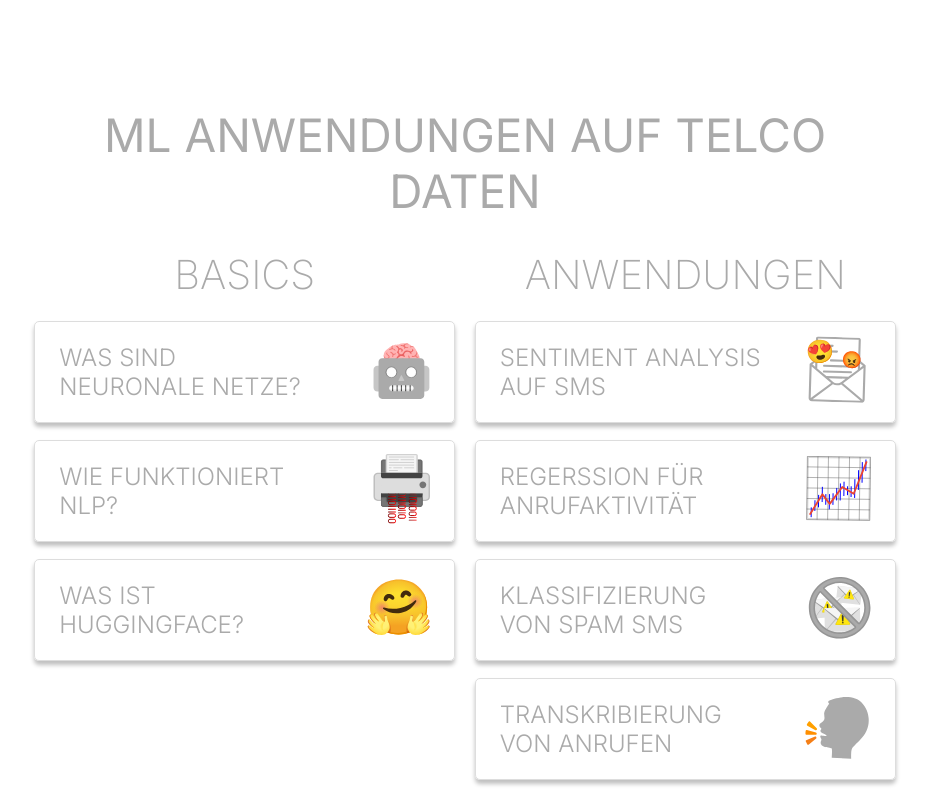
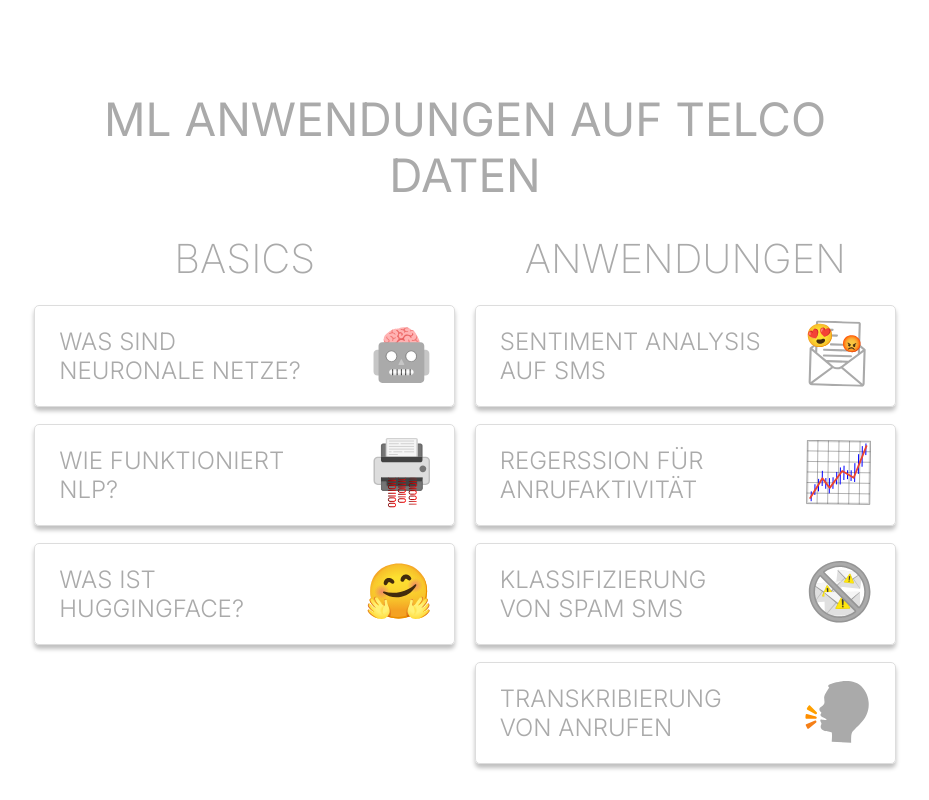
Before and after one commit to vogelskamp/learn-ml-on-telco, a React app: page / in a window 1280 px wide. Shown: the top 800 px of the page, without its empty margins (175-1104 px from the left). Built offline with nearby package versions, Linux system fonts and the light colour scheme.

Commit message:
add margin after logos

```diff
--- a/src/pages/LandingPage.scss
+++ b/src/pages/LandingPage.scss
@@ -3,7 +3,7 @@
     flex-direction: column;
     align-items: center;
 
-    padding: 76px 0px;
+    margin: 60px 0;
     width: 881px;
 }
 
@@ -22,6 +22,7 @@
         justify-content: space-between;
 
         align-items: center;
+        margin-bottom: 60px;
 
         img {
             aspect-ratio: auto;
```
